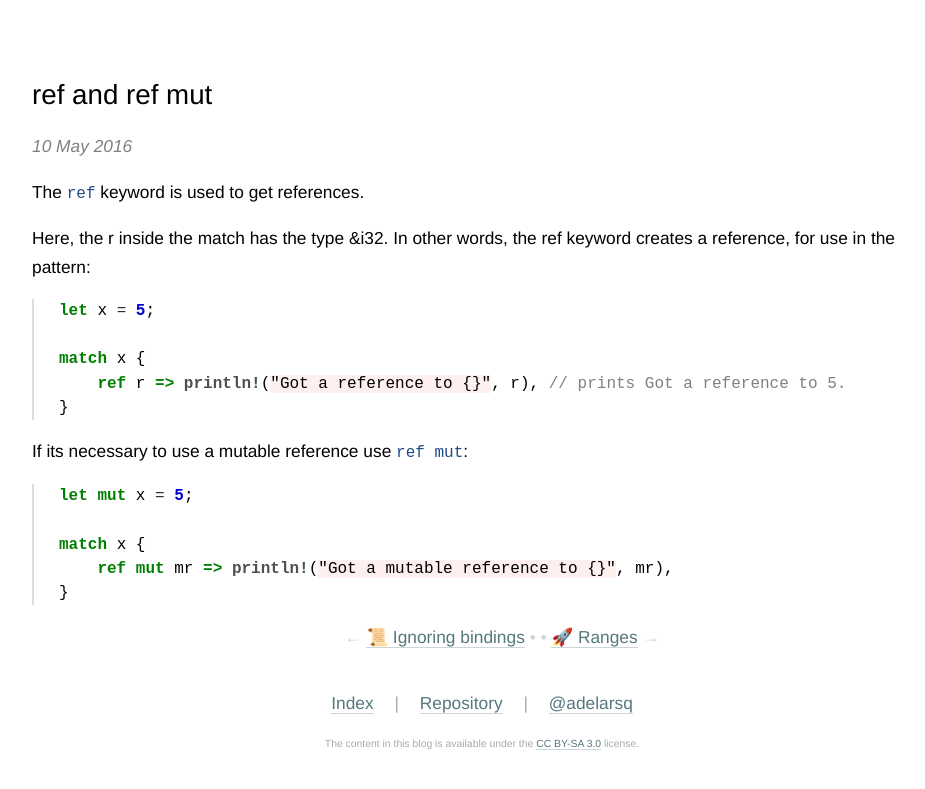
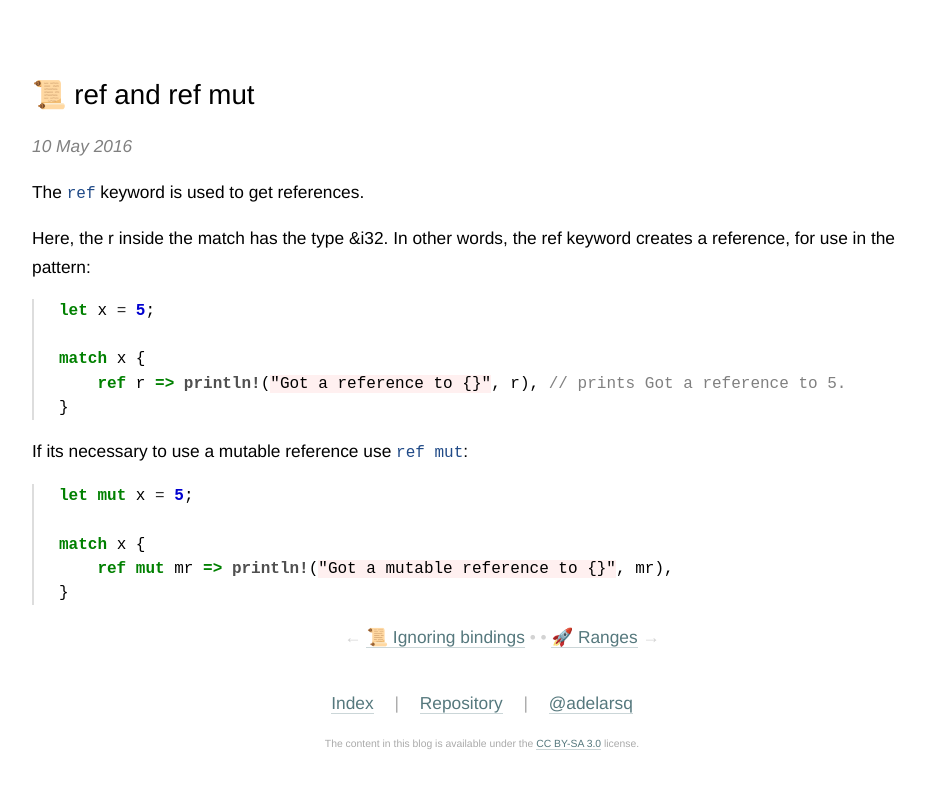
Before and after one commit to adelarsq/daily-rust.github.io, a Jekyll site: the page built from _posts/2016-05-10-ref_and_ref_mut.md, in a window 1280 px wide. Shown: the top 789 px of the page, without its empty margins (158-1083 px from the left). Built offline with Jekyll 4.4.1, drawn with Linux system fonts in a browser that asks for light colours.

Commit message:
Update 2016-05-10-ref_and_ref_mut.md

```diff
--- a/_posts/2016-05-10-ref_and_ref_mut.md
+++ b/_posts/2016-05-10-ref_and_ref_mut.md
@@ -1,6 +1,6 @@
 ---
 layout: post
-title: "ref and ref mut"
+title: "📜 ref and ref mut"
 index_title: "ref and ref mut"
 tags: [rustposts, rust]
 ---
```
